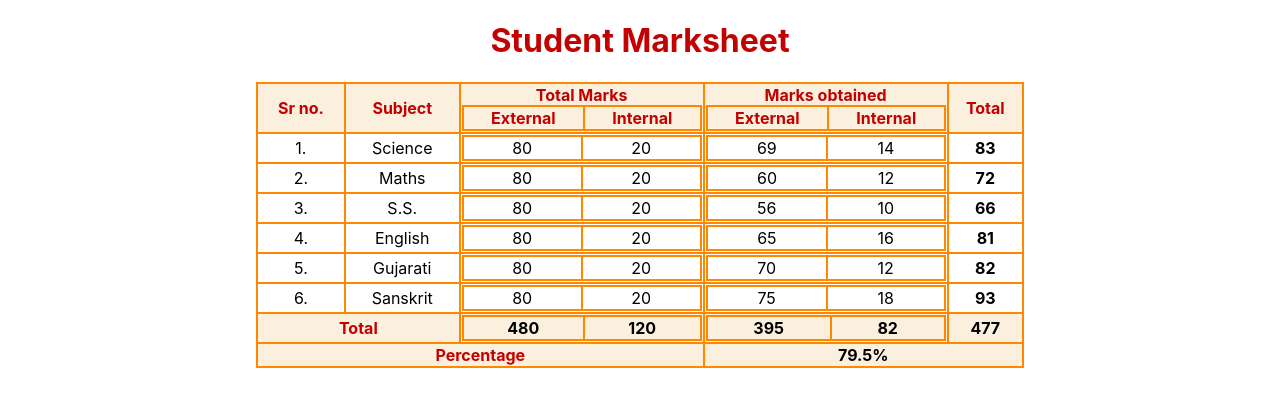
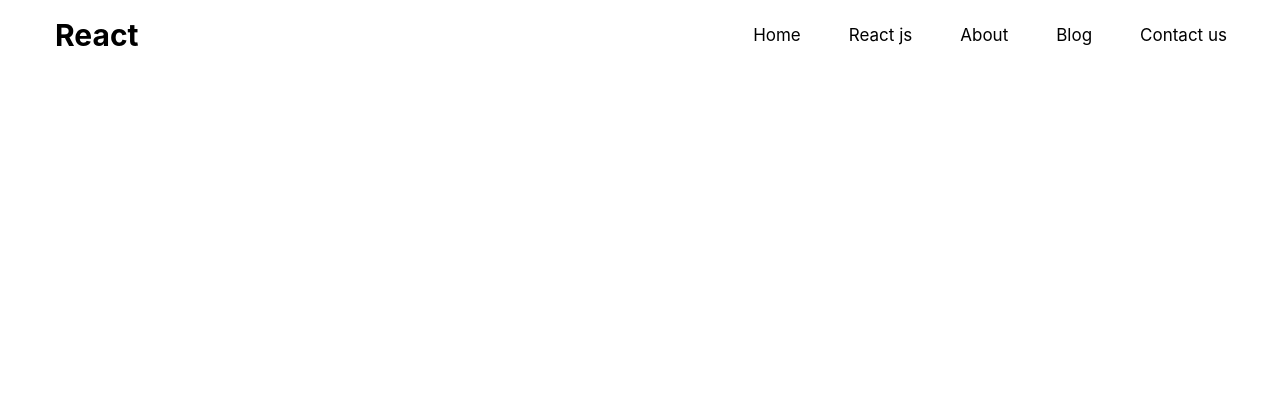
Before and after one commit to prashantmoliya/prashant, a React (Create React App) app: page / in a window 1280 px wide. Shown: the top 406 px of the page. Built offline with nearby package versions, Linux system fonts and the light colour scheme.

Commit message:
20-02. -Understand directory Structure/ -Introduction of jsx/ -Rendering Elements

```diff
--- a/src/App.css
+++ b/src/App.css
@@ -37,29 +37,42 @@
   }
 }
 
+/* 1. App.js (no aply) */
 
-table{
-  width: 60%;
-}
-.a{
-  width: 1%;
-}
-.b{
-  width: 10%;
-}
-thead{
-  font-weight: bold;
-}
 table,
 tr,
 td{
   margin: auto;
-  border: 2px solid #ff8800;
+  margin-top: 20px;
+  border: 1px solid #000;
   border-collapse: collapse;
 }
-.a1{
-  background-color: #FAF0DD;
+
+thead{
+  font-weight: bold;
 }
-.a2{
-  color: rgb(195 1 1);
+
+/* 2. Header.js */
+
+.logo{
+  font-size: 30px;
+  font-weight: bold;
+  margin-left: 50px;
 }
+
+nav, ul{
+  margin: 5px;
+  list-style: none;
+  display: flex;
+  align-items: center;
+  justify-content: space-between;
+}
+
+ul, li{
+  margin: 10px;
+  padding: 0 14px 0 14px;
+  font-size: 17px;
+}
+ul, li:first-child{
+  padding-left: 0px;
+}
--- a/src/App.js
+++ b/src/App.js
@@ -1,83 +1,47 @@
 import logo from './logo.svg';
 import './App.css';
+import Header from './Header.js';    // 3- Rendering Elements (new file)
 
   // 20-02-23/ Monday
-    // Project-1 :- circlet
+    // -Understand directory structure
+    // -Introduction of jsx
+    // -Rendering Elements
 
 function App() {
 
-    const result=[
-        {
-            subject : "Science",
-            total_external : 80,
-            total_internal : 20,
-            marks_external : 69,
-            marks_internal : 14,
-        },
-        {
-            subject : "Maths",
-            total_external : 80,
-            total_internal : 20,
-            marks_external : 60,
-            marks_internal : 12,
-        },
-        {
-            subject : "S.S.",
-            total_external : 80,
-            total_internal : 20,
-            marks_external : 56,
-            marks_internal : 10,
-        },
-        {
-            subject : "English",
-            total_external : 80,
-            total_internal : 20,
-            marks_external : 65,
-            marks_internal : 16,
-        },
-        {
-            subject : "Gujarati ",
-            total_external : 80,
-            total_internal : 20,
-            marks_external : 70,
-            marks_internal : 12,
-        },
-        {
-            subject : "Sanskrit ",
-            total_external : 80,
-            total_internal : 20,
-            marks_external : 75,
-            marks_internal : 18,
-        },
-    ];
+ // 1- Understand directory structure (Thiyri)
 
-    console.log("Result++", result);
+    // -import / export different (Imp) (All file ma use kevi thay and new file ma kai rite karvo.)
 
-    const a= result.filter((i)=> (i.marks_external+i.marks_internal >= 33) && (i.marks_external+i.marks_internal <= 100))
 
-    const totalexternal= a.reduce((acc,curr)=>{
-        return acc + curr.total_external
-    },0)
 
-    const totalinternal= a.reduce((acc,curr)=>{
-        return acc + curr.total_internal
-    },0)
 
-    const markexternal= a.reduce((acc,curr)=>{
-        return acc + curr.marks_external
-    },0)
+ // 2- Introduction of jsx (Thiyri)
 
-    const markinternal= a.reduce((acc,curr)=>{
-        return acc + curr.marks_internal
-    },0)
+    // (Full Form) JSX :- Javascript XML
 
-    const total= a.reduce((acc,curr)=>{
-        return acc + (curr.marks_external + curr.marks_internal)
-    },0)
+    // -index.html / index.js (bey file ma javascript ni id (root) kevi rite work kare ae explain / index.html ma id (root) aeno datatype index.js ni file ma meaning ae process backend thay. browswer page ma inspect kri html no code batavse but datatype nai batave.(backend process))
 
-    const Percentage= a.reduce((acc,curr)=>{
-        return acc + ((curr.marks_external +  curr.marks_internal) / 600 * 100)
-    },0)
+
+
+
+ // 3- Rendering Elements (new file)
+
+    // -new file create kri tyare link kevi rite karavi (2 js ni file App.js/(Header.js (new file)) ek ma use kevi rite karvi / meaning code alag-alag file ma header no header.js ma footer no footer.js ma. browser ma show App.js thi j thay. all file nu code App.js ma kai rite levu.)
+
+    // -new file create kri tyare pela vs-code ma (Extensions) jai (ES7 All install) karva
+
+    // -new file create after
+        // -ES7 All install
+        // -Search :- (rafc / rcc)
+                     // -function components
+                     // -class components
+
+    // -(App.js) :-
+
+        // import Header from './Header.js';
+
+        // <Header /> (return ni niche pela / element name import ma rakhi aej rakhvanu)
 
 
 
@@ -85,76 +49,25 @@ function App() {
   return (
     <div className="App">
 
-        <h1 className='a2'>Student Marksheet</h1>
+    {/* 1. Understand directory structure */}
 
-        <table>
-            <thead className='a1 a2'>
-                <tr>
-                    <td>Sr no.</td>
-                    <td>Subject</td>
-                    <td>
-                        Total Marks
-                        <tr>
-                                <td className='a'>External</td>
-                                <td className='a'>Internal</td>
-                        </tr>
-                    </td>
-                    <td>
-                        Marks obtained
-                        <tr>
-                            <td className='a'>External</td>
-                            <td className='a'>Internal</td>
-                        </tr>
-                    </td>
-                    <td>Total </td>
-                </tr>
-            </thead>
-            <tbody>
-                {
-                    result.filter((i)=> (i.marks_external+i.marks_internal >= 33) && (i.marks_external+i.marks_internal <= 100)).map((i,index)=>{
-                        return(
-                            <tr>
-                                <td> {index + 1+"."} </td>
-                                <td> {i.subject} </td>
-                                <td>
-                                    <tr>
-                                        <td className='a'> {i.total_external} </td>
-                                        <td className='a'> {i.total_internal} </td>
-                                    </tr>
-                                </td>
-                                <td>
-                                    <tr>
-                                        <td className='a'> {i.marks_external} </td>
-                                        <td className='a'> {i.marks_internal} </td>
-                                    </tr>
-                                </td>
-                                <td > <b>{i.marks_external + i.marks_internal}</b> </td>
-                            </tr>
-                        )
-                    })
-                }
-                <tr className='a1'>
-                    <td className='a2' colSpan={2}> <b>Total</b> </td>
-                    <td>
-                        <tr>
-                            <td className='a'> <b>{totalexternal}</b> </td>
-                            <td className='a'> <b>{totalinternal}</b> </td>
-                        </tr>
-                    </td>
-                    <td>
-                        <tr>
-                            <td className='b'> <b>{markexternal}</b> </td>
-                            <td className='b'> <b>{markinternal}</b> </td>
-                        </tr>
-                    </td>
-                    <td> <b>{total}</b> </td>
-                </tr>
-                <tr className='a1'>
-                    <td className='a2' colSpan={3}> <b>Percentage</b> </td>
-                    <td colSpan={2}> <b>{Percentage}%</b> </td>
-                </tr>
-            </tbody>
-        </table>
+         {/* -Thiyri */}
+
+
+
+    {/* 2. Introduction of jsx */}
+
+         {/* -Thiyri */}
+
+
+
+    {/* 3. Rendering Elements */}
+
+         {/* -new file (Header.js) */}
+
+         <Header />
+
+
 
     </div>
   );
--- /dev/null
+++ b/src/Header.js
@@ -0,0 +1,24 @@
+import React from 'react'
+
+const Header = () => {
+
+  return (
+    <div className="App">
+
+        <nav>
+            <div className='logo'>React</div>
+
+            <ul>
+                <li>Home</li>
+                <li>React js</li>
+                <li>About</li>
+                <li>Blog</li>
+                <li>Contact us</li>
+            </ul>
+        </nav>
+
+    </div>
+  );
+}
+
+export default Header;
```
